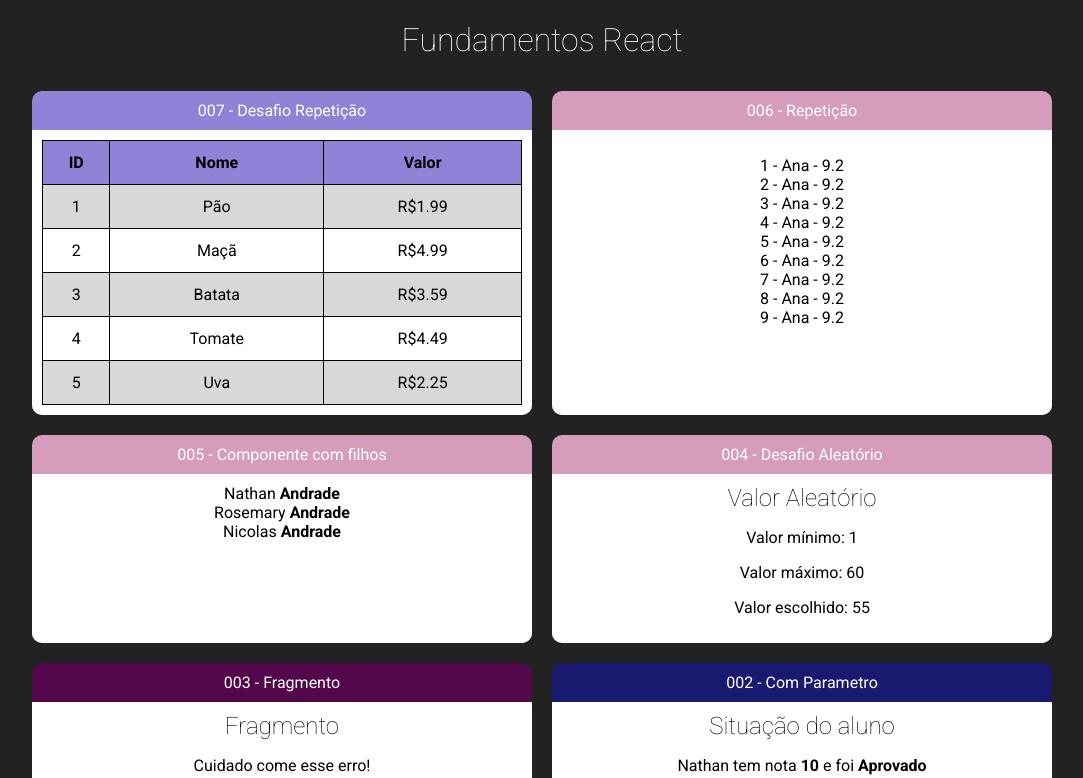
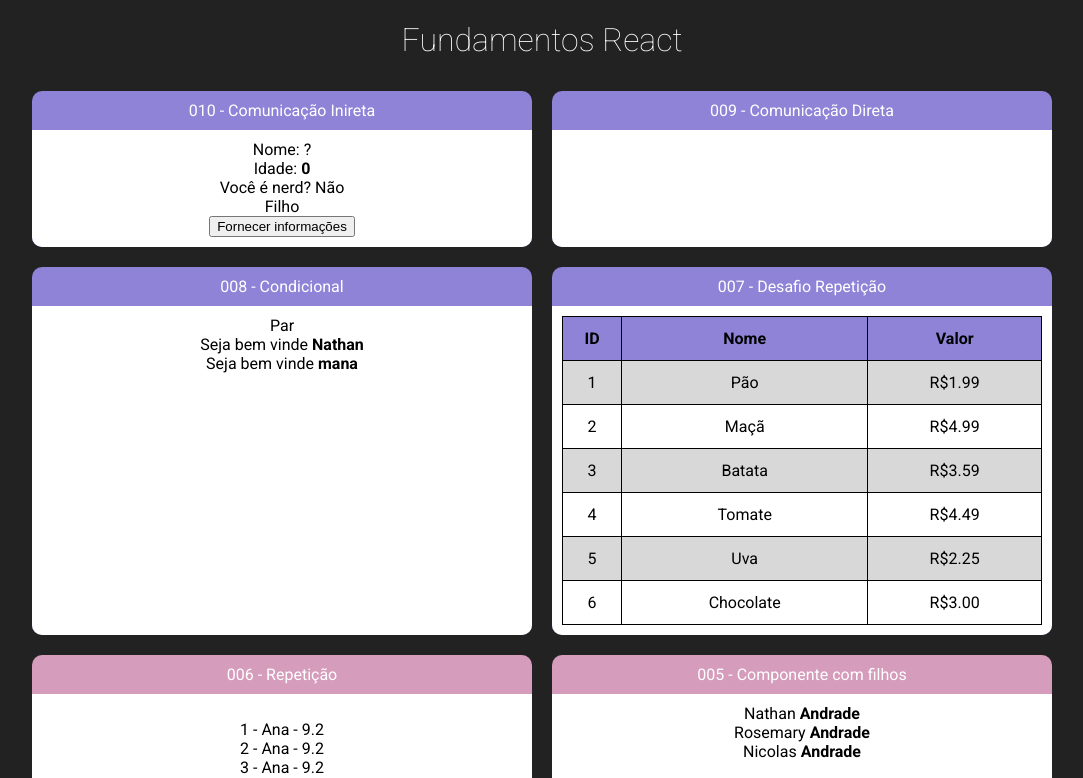
Before and after one commit to Nathan4Andrade/curso-react, a React (Create React App) app: page / in a window 1280 px wide. Shown: the top 778 px of the page, without its empty margins (98-1181 px from the left). Built offline with nearby package versions, Linux system fonts and the light colour scheme.

Commit message:
Comunicação e Componentes

```diff
--- a/src/App.jsx
+++ b/src/App.jsx
@@ -11,12 +11,24 @@ import Familia from "./components/basicos/Familia";
 import FamiliaMembro from "./components/basicos/FamiliaMembro";
 import ListaAlunos from "./components/repeticao/ListaAlunos";
 import TabelaProdutos from "./components/repeticao/TabelaProdutos";
+import ParOuImpar from "./components/condicional/ParOuImpar";
+import UsuarioInfo from "./components/condicional/UsuarioInfo";
+import IndiretaPai from "./components/comunicacao/IndiretaPai";
 
 // eslint-disable-next-line import/no-anonymous-default-export
 export default () => (
   <div className="App">
     <h1>Fundamentos React</h1>
     <div className="Cards">
+      <Card titulo="010 - Comunicação Inireta" color="">
+        <IndiretaPai></IndiretaPai>
+      </Card>
+      <Card titulo="009 - Comunicação Direta" color=""></Card>
+      <Card titulo="008 - Condicional" color="">
+        <ParOuImpar numero={20}></ParOuImpar>
+        <UsuarioInfo usuario={{ nome: "Nathan" }} />
+        <UsuarioInfo usuario={{ email: "nathan@gmail" }} />
+      </Card>
       <Card titulo="007 - Desafio Repetição" color="">
         <TabelaProdutos></TabelaProdutos>
       </Card>
--- /dev/null
+++ b/src/components/comunicacao/IndiretaFilho.jsx
@@ -0,0 +1,20 @@
+import React from "react";
+
+// eslint-disable-next-line import/no-anonymous-default-export
+export default (props) => {
+  const gerarIdade = () => parseInt(Math.random() * 20) + 50;
+  const gerarNerd = () => Math.random > 0.5;
+
+  return (
+    <div>
+      <div>Filho</div>
+      <button
+        onClick={function (e) {
+          props.quandoClicar("Afonso", gerarIdade(), gerarNerd());
+        }}
+      >
+        Fornecer informações
+      </button>
+    </div>
+  );
+};
--- /dev/null
+++ b/src/components/comunicacao/IndiretaPai.jsx
@@ -0,0 +1,27 @@
+import React, { useState } from "react";
+import IndiretaFilho from "./IndiretaFilho";
+
+// eslint-disable-next-line import/no-anonymous-default-export
+export default (props) => {
+  let [nome, setNome] = useState("?");
+  let [idade, setIdade] = useState(0);
+  let [nerd, setNerd] = useState(false);
+
+  function fornecerInformacoes(nome, idade, nerd) {
+    setNome(nome);
+    setIdade(idade);
+    setNerd(nerd);
+  }
+  return (
+    <div>
+      <div>
+        <div>Nome: {nome} </div>
+        <div>
+          Idade: <strong>{idade}</strong>
+        </div>
+        <div> Você é nerd? {nerd ? "Sim" : "Não"}</div>
+      </div>
+      <IndiretaFilho quandoClicar={fornecerInformacoes}></IndiretaFilho>
+    </div>
+  );
+};
--- /dev/null
+++ b/src/components/condicional/If.js
@@ -0,0 +1,8 @@
+// eslint-disable-next-line import/no-anonymous-default-export
+export default (props) => {
+  if (props.test) {
+    return props.children;
+  } else {
+    return false;
+  }
+};
--- /dev/null
+++ b/src/components/condicional/ParOuImpar.jsx
@@ -0,0 +1,7 @@
+import React from "react";
+
+// eslint-disable-next-line import/no-anonymous-default-export
+export default (props) => {
+  const isPar = props.numero % 2 === 0;
+  return <div>{isPar ? <span>Par</span> : <span>Impar</span>}</div>;
+};
--- /dev/null
+++ b/src/components/condicional/UsuarioInfo.jsx
@@ -0,0 +1,17 @@
+import React from "react";
+import If from "./If";
+
+// eslint-disable-next-line import/no-anonymous-default-export
+export default (props) => {
+  const usuario = props.usuario || {};
+  return (
+    <div>
+      <If test={usuario && usuario.nome}>
+        Seja bem vinde <strong>{usuario.nome}</strong>
+      </If>
+      <If test={!usuario || !usuario.nome}>
+        Seja bem vinde <strong>mana</strong>
+      </If>
+    </div>
+  );
+};
--- a/src/data/produtos.js
+++ b/src/data/produtos.js
@@ -5,4 +5,5 @@ export default [
   { id: 3, nome: "Batata", valor: 3.59 },
   { id: 4, nome: "Tomate", valor: 4.49 },
   { id: 5, nome: "Uva", valor: 2.25 },
+  { id: 6, nome: "Chocolate", valor: 3.0 },
 ];
```
